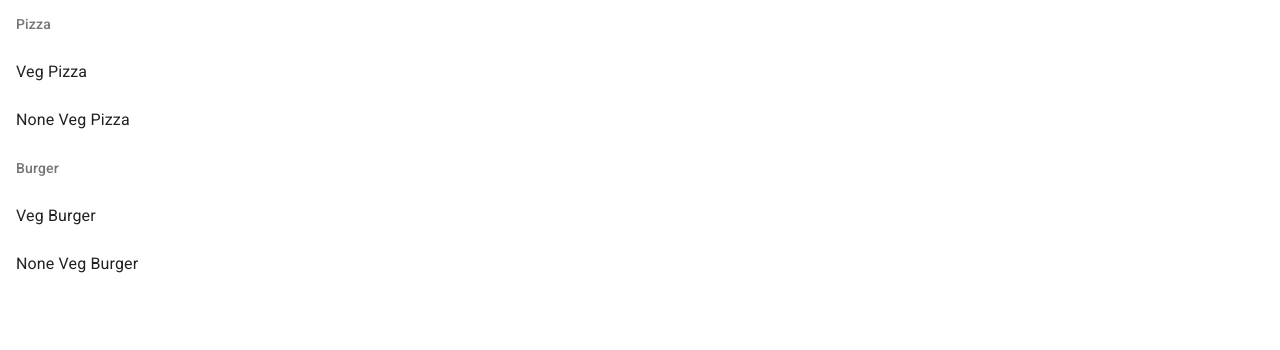
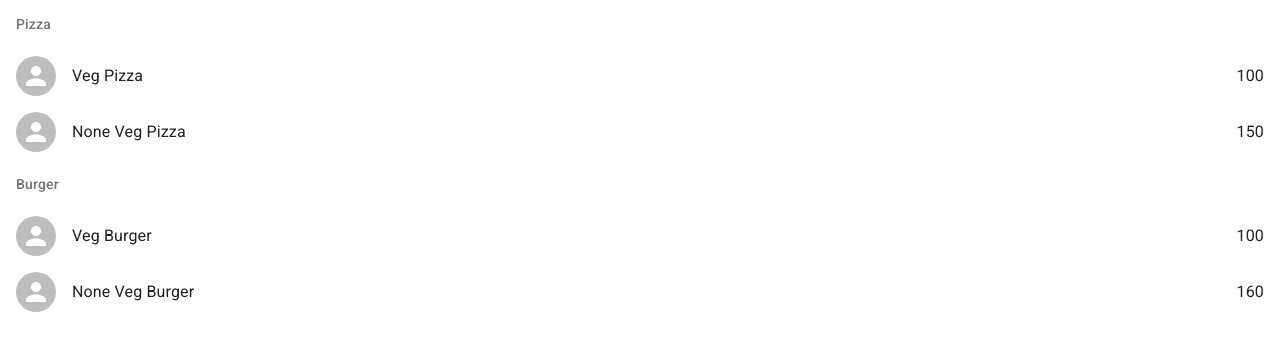
Before and after one commit to nadimsheikh07/digital-menu, a Next.js app: page / in a window 1280 px wide. Shown: the top 350 px of the page. Built offline with nearby package versions, Linux system fonts and the light colour scheme.

Commit message:
add item

```diff
--- a/component/menu/index.js
+++ b/component/menu/index.js
@@ -1,11 +1,9 @@
 import React from 'react';
 import List from '@material-ui/core/List';
-import ListItem from '@material-ui/core/ListItem';
-import ListItemText from '@material-ui/core/ListItemText';
 import ListSubheader from '@material-ui/core/ListSubheader';
 import { useStyles } from './styles'
 import MenuData from '../../data/menu.json'
-
+import ListItem from './item';
 const ResMenu = () => {
     const classes = useStyles();
     return (
@@ -15,9 +13,7 @@ const ResMenu = () => {
                     <ul className={classes.ul}>
                         <ListSubheader>{menu.name}</ListSubheader>
                         {menu?.items.map((item) => (
-                            <ListItem key={`item-${menu.name}-${item.name}`}>
-                                <ListItemText primary={item.name} />
-                            </ListItem>
+                            <ListItem key={`item-${menu.name}-${item.name}`} data={item} />
                         ))}
                     </ul>
                 </li>
--- /dev/null
+++ b/component/menu/item.js
@@ -0,0 +1,21 @@
+import { Avatar, ListItem, ListItemAvatar, ListItemSecondaryAction, ListItemText, Typography } from "@material-ui/core"
+
+const Item = ({ data }) => {
+    const { name, price, image } = data
+    return (
+        <ListItem key={name} button>
+            <ListItemAvatar>
+                <Avatar
+                    alt={name}
+                    src={image}
+                />
+            </ListItemAvatar>
+            <ListItemText id={name} primary={name} />
+            <ListItemSecondaryAction>
+                <Typography>{price}</Typography>
+            </ListItemSecondaryAction>
+        </ListItem>
+    )
+}
+
+export default Item
```
